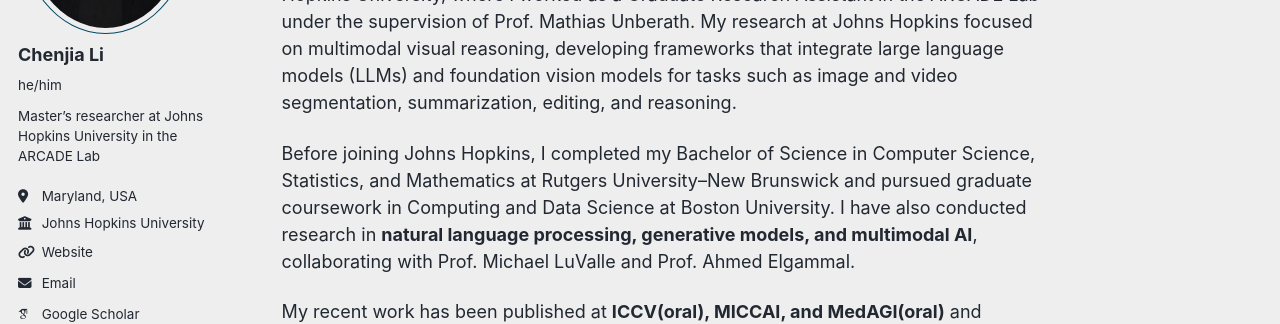
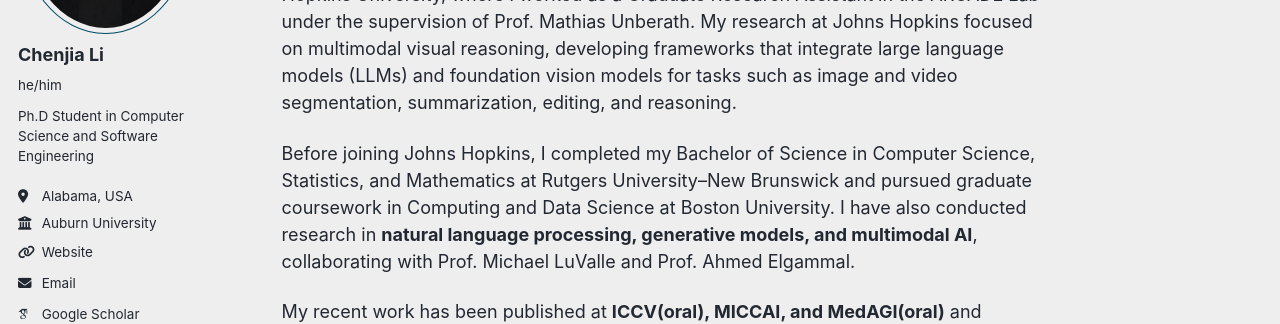
Before and after one commit to ResurrectionV/ResurrectionV.github.io, a Jekyll site: the page built from _pages/about.md, in a window 1280 px wide. Shown: the part 285-609 px from the top of the page. Built offline with Jekyll 4.4.1, drawn with Linux system fonts in a browser that asks for light colours; some web fonts are replaced; a script that is not in the unit is left out.

Commit message:
Update personal information in _config.yml

```diff
--- a/_config.yml
+++ b/_config.yml
@@ -25,11 +25,11 @@ author:
   avatar           : "profilep1.jpg"
   name             : "Chenjia Li"
   pronouns         : "he/him"
-  bio              : "Master’s researcher at Johns Hopkins University in the ARCADE Lab"
-  location         : "Maryland, USA"
-  employer         : "Johns Hopkins University"
+  bio              : "Ph.D Student in Computer Science and Software Engineering"
+  location         : "Alabama, USA"
+  employer         : "Auburn University"
   uri              : "https://resurrectionv.github.io"
-  email            : "cli212@jh.edu"
+  email            : "chl0045@auburn.edu"
 
   # Academic websites
   academia         : # URL
```
